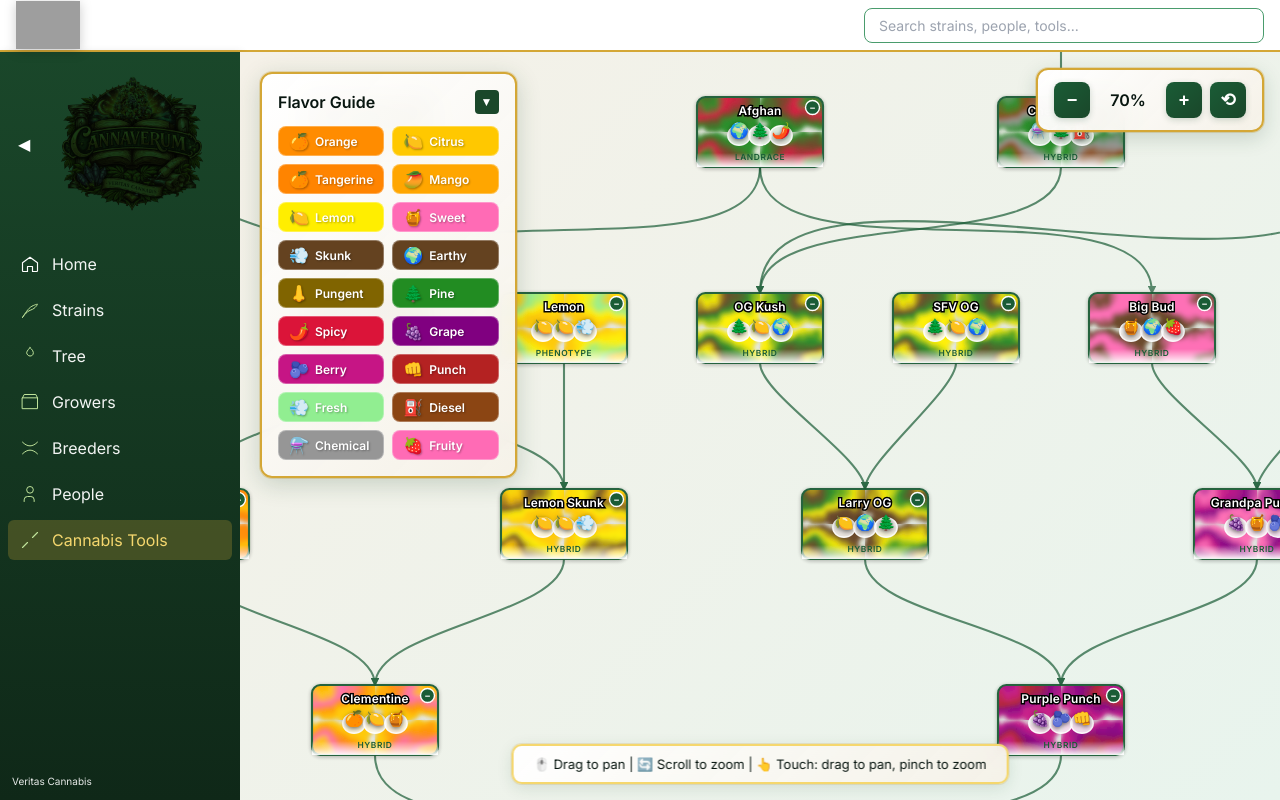
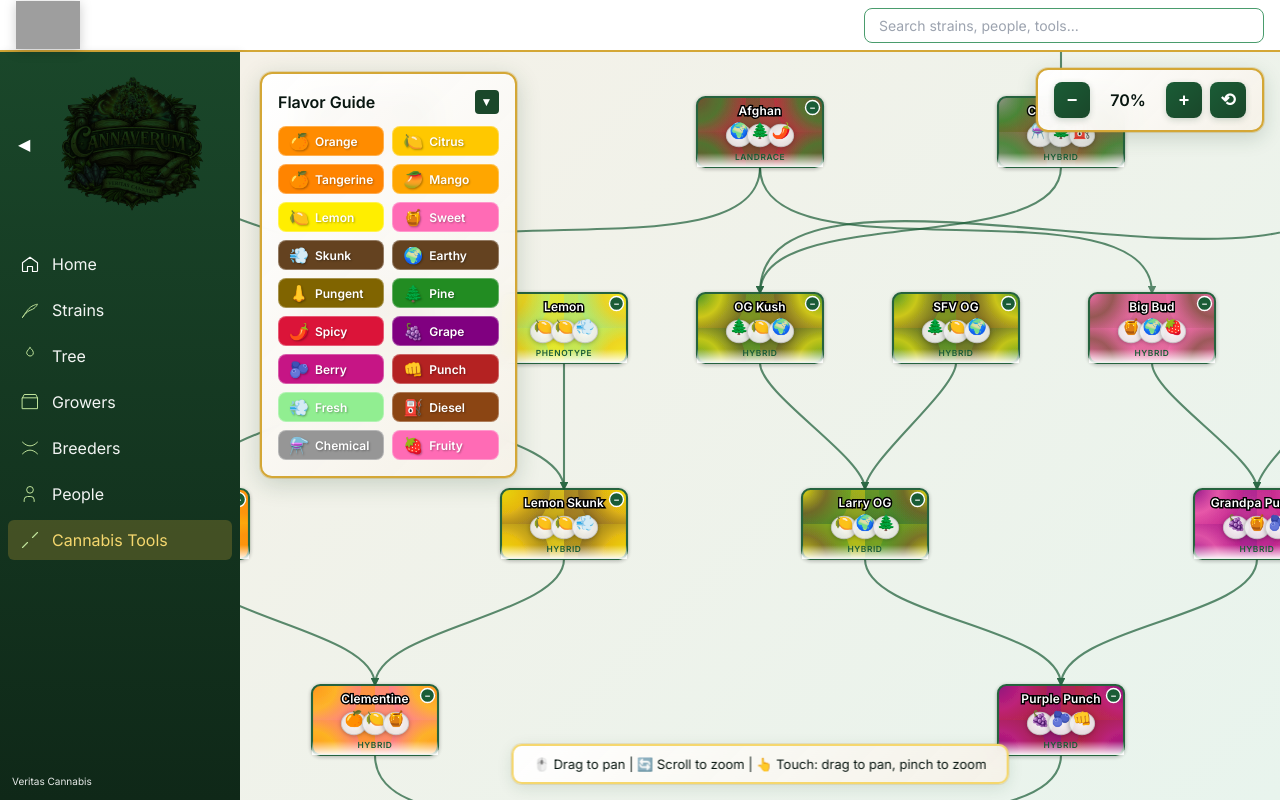
Before and after one commit to mylesgarveyjournal/test_repo, a React (Create React App) app: page /tools/flavor-tree in a window 1280 px wide. Built offline with nearby package versions, Linux system fonts and the light colour scheme; grey boxes are pictures that could not be loaded; the HTML template or start-up script is replaced by a standard one.

Commit message:
Complete redesign: use layered linear gradients for uniform swirl, add button-style oval flavor icons

```diff
--- a/src/components/FlavorTree.js
+++ b/src/components/FlavorTree.js
@@ -488,42 +488,40 @@ const FlavorTree = ({ strainData }) => {
       >
         {/* Definitions - must be outside transform */}
         <defs>
-          {/* Create ONE continuous smooth flowing swirl */}
+          {/* Create uniform swirl using linear gradient convergence - PREDICTABLE and CLEAN */}
           {visibleData.nodes.map(node => {
             const pattern = createPsychedelicPattern(node.id, node.flavors.slice(0, 3));
             if (!pattern) return null;
 
-            // Single continuous smooth swirl with 3 colors
+            // Create 6 linear gradients rotating around center for smooth conic effect
+            const gradients = [];
+            for (let i = 0; i < 6; i++) {
+              const angle = i * 60; // 60 degrees apart
+              const colorIndex = i % 3;
+              const nextColorIndex = (i + 1) % 3;
+
+              gradients.push(
+                <linearGradient
+                  key={`grad-${i}`}
+                  id={`${pattern.id}-grad${i}`}
+                  gradientTransform={`rotate(${angle} 0.5 0.5)`}
+                >
+                  <stop offset="0%" stopColor={pattern.colors[colorIndex]} />
+                  <stop offset="100%" stopColor={pattern.colors[nextColorIndex]} />
+                </linearGradient>
+              );
+            }
+
             return (
               <React.Fragment key={pattern.id}>
-                {/* Single unified gradient with 3 colors */}
-                <radialGradient id={`${pattern.id}-unified`} cx="50%" cy="50%">
-                  <stop offset="0%" stopColor={pattern.colors[0]} />
-                  <stop offset="25%" stopColor={pattern.colors[1]} />
-                  <stop offset="50%" stopColor={pattern.colors[2]} />
-                  <stop offset="75%" stopColor={pattern.colors[0]} />
-                  <stop offset="100%" stopColor={pattern.colors[1]} />
+                {gradients}
+
+                {/* Central radial for smooth blending */}
+                <radialGradient id={`${pattern.id}-center`}>
+                  <stop offset="0%" stopColor={pattern.colors[0]} stopOpacity="0.8" />
+                  <stop offset="50%" stopColor={pattern.colors[1]} stopOpacity="0.6" />
+                  <stop offset="100%" stopColor={pattern.colors[2]} stopOpacity="0.4" />
                 </radialGradient>
-
-                {/* Smooth continuous swirl distortion */}
-                <filter id={`${pattern.id}-flow`}>
-                  <feTurbulence
-                    type="fractalNoise"
-                    baseFrequency="0.025"
-                    numOctaves="3"
-                    result="noise"
-                    seed="777"
-                  />
-                  <feDisplacementMap
-                    in="SourceGraphic"
-                    in2="noise"
-                    scale="50"
-                    xChannelSelector="R"
-                    yChannelSelector="G"
-                    result="displaced"
-                  />
-                  <feGaussianBlur in="displaced" stdDeviation="3" />
-                </filter>
 
                 <pattern
                   id={pattern.id}
@@ -531,13 +529,14 @@ const FlavorTree = ({ strainData }) => {
                   width="180" height="100"
                   patternUnits="userSpaceOnUse"
                 >
-                  {/* Single continuous swirling layer */}
-                  <rect
-                    width="180"
-                    height="100"
-                    fill={`url(#${pattern.id}-unified)`}
-                    filter={`url(#${pattern.id}-flow)`}
-                  />
+                  {/* Layer the gradients for smooth conic effect - STAYS INSIDE BOX */}
+                  <rect width="180" height="100" fill={`url(#${pattern.id}-grad0)`} opacity="0.5" />
+                  <rect width="180" height="100" fill={`url(#${pattern.id}-grad1)`} opacity="0.5" />
+                  <rect width="180" height="100" fill={`url(#${pattern.id}-grad2)`} opacity="0.5" />
+                  <rect width="180" height="100" fill={`url(#${pattern.id}-grad3)`} opacity="0.5" />
+                  <rect width="180" height="100" fill={`url(#${pattern.id}-grad4)`} opacity="0.5" />
+                  <rect width="180" height="100" fill={`url(#${pattern.id}-grad5)`} opacity="0.5" />
+                  <circle cx="90" cy="50" r="70" fill={`url(#${pattern.id}-center)`} />
                 </pattern>
               </React.Fragment>
             );
@@ -704,23 +703,29 @@ const FlavorTree = ({ strainData }) => {
                 <g transform="translate(0, 0)">
                   {node.flavors.slice(0, 3).map((flavor, idx) => (
                     <g key={idx}>
-                      {/* Oval background for flavor icon - more opaque to stand out from swirl */}
+                      {/* Mini button-like oval background for flavor icons */}
+                      <defs>
+                        <radialGradient id={`icon-bg-${node.id}-${idx}`}>
+                          <stop offset="0%" stopColor="rgba(255, 255, 255, 0.95)" />
+                          <stop offset="100%" stopColor="rgba(240, 240, 240, 0.9)" />
+                        </radialGradient>
+                      </defs>
                       <ellipse
                         cx={(idx - 1) * 30}
                         cy={5}
-                        rx={16}
-                        ry={14}
-                        fill="rgba(255, 255, 255, 0.85)"
-                        stroke="rgba(255, 255, 255, 0.95)"
-                        strokeWidth="2"
-                        style={{ pointerEvents: 'none' }}
+                        rx={18}
+                        ry={16}
+                        fill={`url(#icon-bg-${node.id}-${idx})`}
+                        stroke="rgba(200, 200, 200, 0.8)"
+                        strokeWidth="1.5"
+                        style={{ pointerEvents: 'none', filter: 'drop-shadow(0 1px 3px rgba(0,0,0,0.3))' }}
                       />
                       <text
                         fontSize="22"
                         textAnchor="middle"
                         x={(idx - 1) * 30}
                         y="5"
-                        style={{ pointerEvents: 'none', filter: 'drop-shadow(0 2px 4px rgba(0,0,0,0.6))' }}
+                        style={{ pointerEvents: 'none' }}
                       >
                         {getFlavorIcon(flavor)}
                       </text>
```
Also changed, not shown: 7 other files (tests, documents, lock files or other folders).
